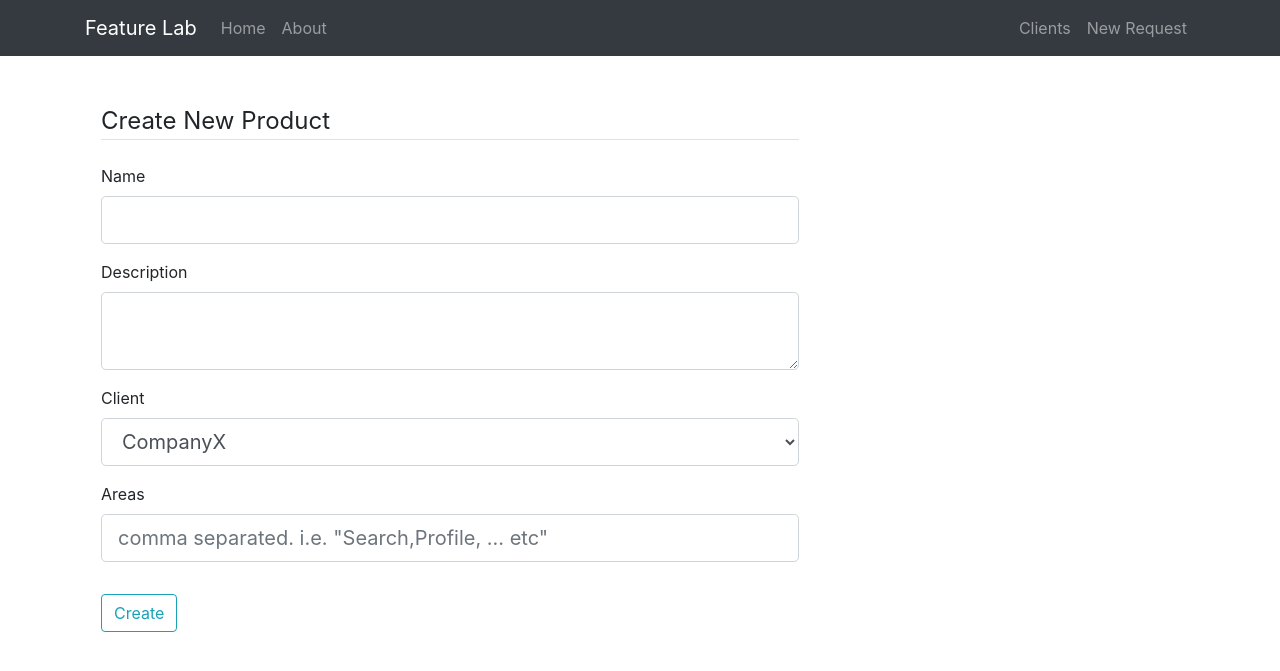
After one commit to RafatAssaf/FeatureLab, a Flask app: page /create_product in a window 1280 px wide. The commit adds this page. Shown: the top 671 px of the page. Run offline with Flask 2, Linux system fonts and the light colour scheme; some libraries are stand-ins or nearby versions.

Commit message:
Added create product form

```diff
--- a/feature_lab/clients/forms.py
+++ b/feature_lab/clients/forms.py
@@ -36,6 +36,19 @@ class CreateRequestForm(FlaskForm):
     submit = SubmitField('Create')
 
 
+class CreateProductForm(FlaskForm):
+    name = StringField('Name',
+                       validators=[DataRequired(), Length(min=8, max=50)])
+    description = TextAreaField('Description',
+                                validators=[DataRequired()])
+    client = SelectField('Client',
+                         choices=[])
+    areas = StringField('Areas',
+                        validators=[DataRequired()],
+                        render_kw={'placeholder': 'comma separated. i.e. "Search,Profile, ... etc"'})
+    submit = SubmitField('Create')
+
+
 class CreateClientForm(FlaskForm):
     name = StringField('Name',
                        validators=[DataRequired(), Length(min=8, max=50)])
--- a/feature_lab/clients/routes.py
+++ b/feature_lab/clients/routes.py
@@ -1,5 +1,5 @@
 from flask import Blueprint, render_template, flash, redirect, url_for, jsonify, request
-from feature_lab.clients.forms import CreateRequestForm, CreateClientForm
+from feature_lab.clients.forms import CreateRequestForm, CreateProductForm, CreateClientForm
 
 clients = Blueprint('clients', __name__)
 
@@ -86,6 +86,17 @@ def create_client():
         return render_template('create_client.html', form=form)
 
 
+@clients.route('/create_product', methods=['GET', 'POST'])
+def create_product():
+    form = CreateProductForm()
+    form.client.choices = [(client['name'], client['name']) for client in clients_data]  # initialize with clients
+    if form.validate_on_submit():
+        flash('Product {} for client {} has been successfully created!'.format(form.name.data, form.client.data))
+        return redirect(url_for('clients.client', client_id=form.client.data))
+    else:
+        return render_template('create_product.html', form=form)
+
+
 @clients.route('/create_request', methods=['GET', 'POST'])
 def create_request():
     form = CreateRequestForm()
--- a/feature_lab/templates/client.html
+++ b/feature_lab/templates/client.html
@@ -1,9 +1,7 @@
 {% extends 'layout.html' %}
 {% block content %}
     <h1>{{client.name}}</h1>
-    <h6>{{client.email}}</h6>
-    <h6>{{client.phone_number}}</h6>
-    <h6 class="mb-4">Created: 2019-15-1</h6>
+    <h3>Products</h3>
     {% for product in client.products %}
         <div>
             <a href="/product/5" class="request-card">
@@ -19,4 +17,5 @@
             </a>
         </div>
     {% endfor %}
+    <button class="btn btn-outline-info" onclick="window.location='/create_product'">Add Product</button>
 {% endblock content %}
--- /dev/null
+++ b/feature_lab/templates/create_product.html
@@ -0,0 +1,39 @@
+{% extends 'layout.html' %}
+{% block content %}
+    <div class="p-3">
+        <form method="POST" action="">
+            {{ form.hidden_tag() }}
+            <fieldset class="form-group">
+                <legend class="border-bottom mb-4">Create New Product</legend>
+                <div class="form-group">
+                    {{ form.name.label(class="form-control-label") }}
+                    {% if form.name.errors %}
+                        {{ form.name(class="form-control form-control-lg is-invalid") }}
+                        <div class="invalid-feedback">
+                            {% for error in form.name.errors %}
+                                <span>{{ error }}</span>
+                            {% endfor %}
+                        </div>
+                    {% else %}
+                        {{ form.name(class="form-control form-control-lg") }}
+                    {% endif%}
+                </div>
+                <div class="form-group">
+                    {{ form.description.label(class="form-control-label") }}
+                    {{ form.description(class="form-control form-control-lg") }}
+                </div>
+                <div class="form-group">
+                    {{ form.client.label(class="form-control-label") }}
+                    {{ form.client(class="form-control form-control-lg") }}
+                </div>
+                <div class="form-group">
+                    {{ form.areas.label(class="form-control-label") }}
+                    {{ form.areas(class="form-control form-control-lg") }}
+                </div>
+            </fieldset>
+            <div class="form-group">
+                {{ form.submit(class="btn btn-outline-info") }}
+            </div>
+        </form>
+    </div>
+{% endblock content %}
```
